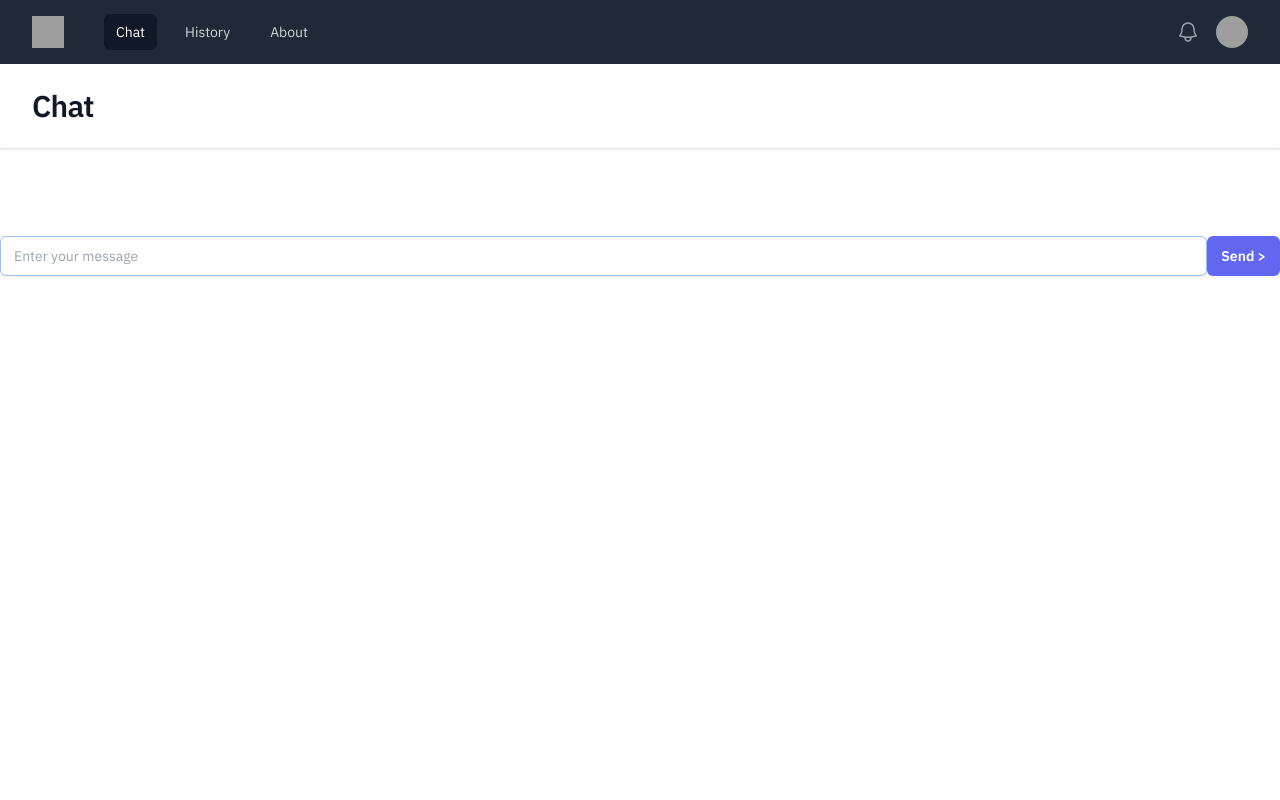
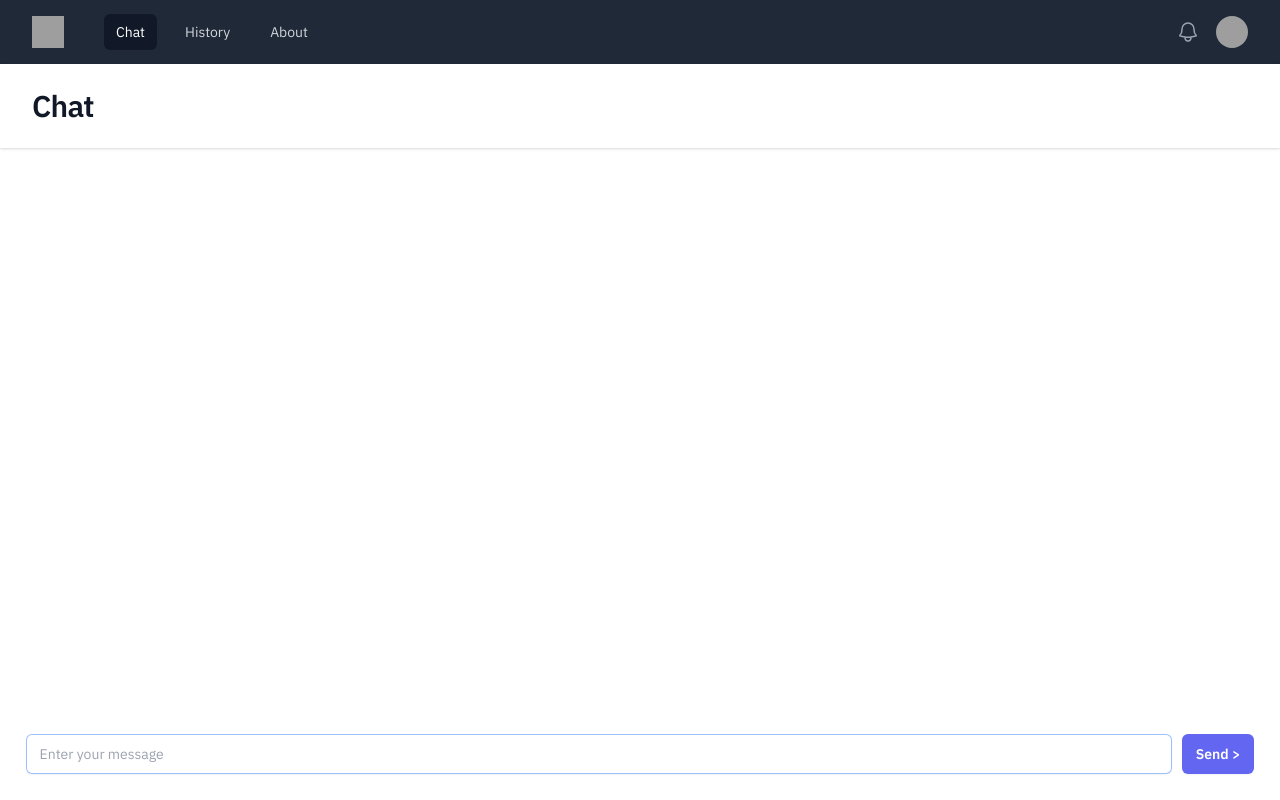
Before and after one commit to mouadnechchad/chatpdf_app, a Flask app: page /chat in a window 1280 px wide. Run offline with Flask 3, Linux system fonts and the light colour scheme; grey boxes are pictures that could not be loaded.

Commit message:
CSS Enhancements

```diff
--- a/templates/chat.html
+++ b/templates/chat.html
@@ -112,20 +112,20 @@
         </header>
         <main>
           <div class="mx-auto max-w-7xl py-6 sm:px-6 lg:px-8">
-            <!-- Your content -->
+            <div class="container mx-auto mt-10">
+                <div id="chat-messages" class="divide-y divide-gray-100"></div>
+
+            </div>
           </div>
         </main>
       </div>
 
-    <div class="container mx-auto mt-10">
-        <div id="chat-messages" class="divide-y divide-gray-100"></div>
-        <form id="chat-form" class="mb-4">
-            <div class="flex">
-                <input id="message" class="min-w-0 flex-auto rounded-md border-0 bg-white/5 px-3.5 py-2 shadow-sm ring-1 ring-inset ring-white/10 focus:ring-2 focus:ring-inset focus:ring-indigo-500 sm:text-sm sm:leading-6" type="text" placeholder="Enter your message">
-                <button id="send-btn" class="flex-none rounded-md bg-indigo-500 px-3.5 py-2.5 text-sm font-semibold text-white shadow-sm hover:bg-indigo-400 focus-visible:outline focus-visible:outline-2 focus-visible:outline-offset-2 focus-visible:outline-indigo-500" type="submit"> Send ></button>
-            </div>
-        </form>
-    </div>
+      <form id="chat-form" class="mb-4">
+        <div class="flex fixed bottom-0 left-0 w-full " style="padding: 1.3rem;">
+            <input id="message" style="margin: .3rem;" class="min-w-0 flex-auto rounded-md border-0 bg-white/5 px-3.5 py-2 shadow-sm ring-1 ring-inset ring-white/10 focus:ring-2 focus:ring-inset focus:ring-indigo-500 sm:text-sm sm:leading-6" type="text" placeholder="Enter your message">
+            <button id="send-btn" style="margin: .3rem;" class="flex-none rounded-md bg-indigo-500 px-3.5 py-2.5 text-sm font-semibold text-white shadow-sm hover:bg-indigo-400 focus-visible:outline focus-visible:outline-2 focus-visible:outline-offset-2 focus-visible:outline-indigo-500" type="submit"> Send ></button>
+        </div>
+    </form>
 
     <script>
         const chatForm = document.getElementById('chat-form');
```
